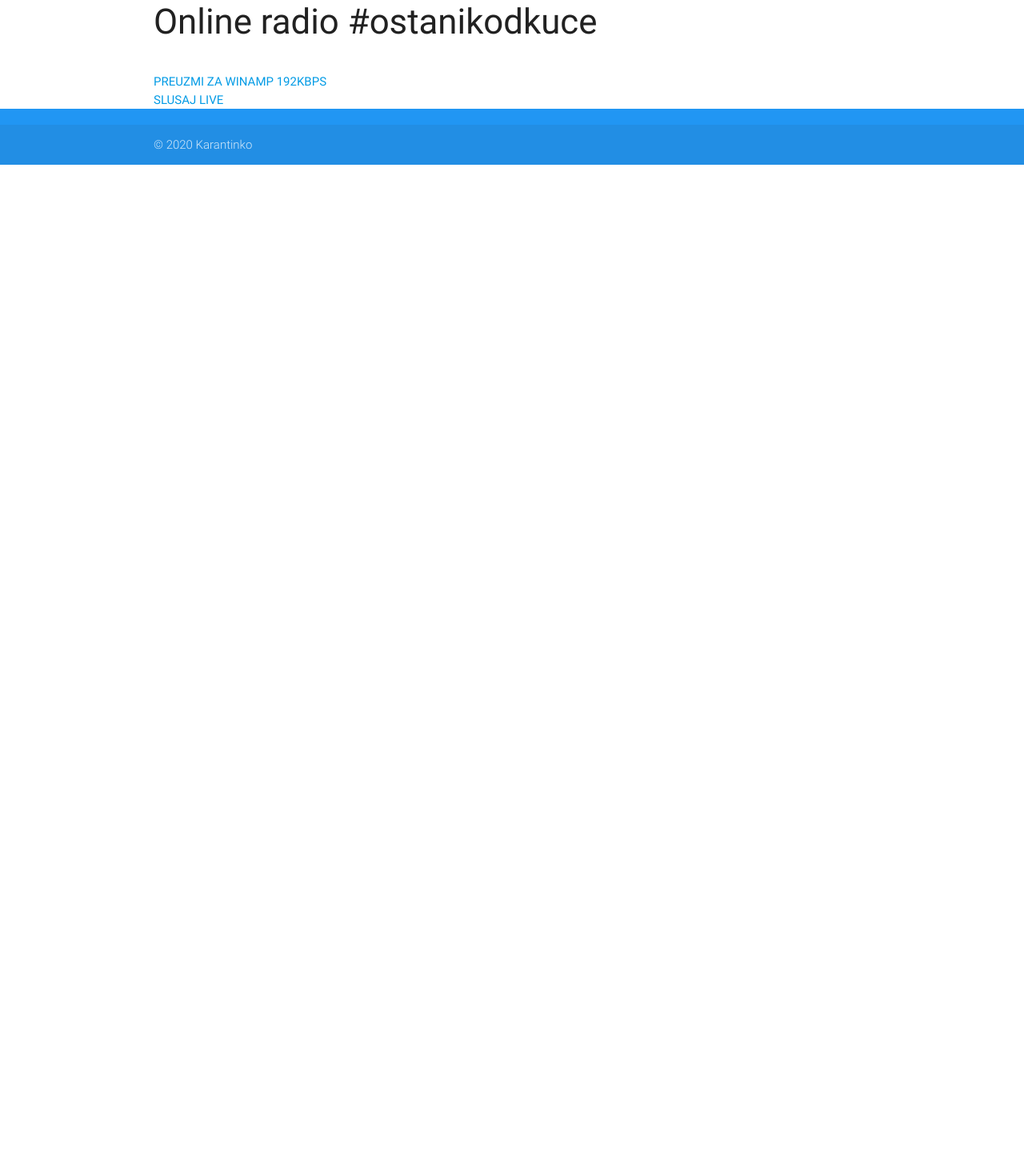
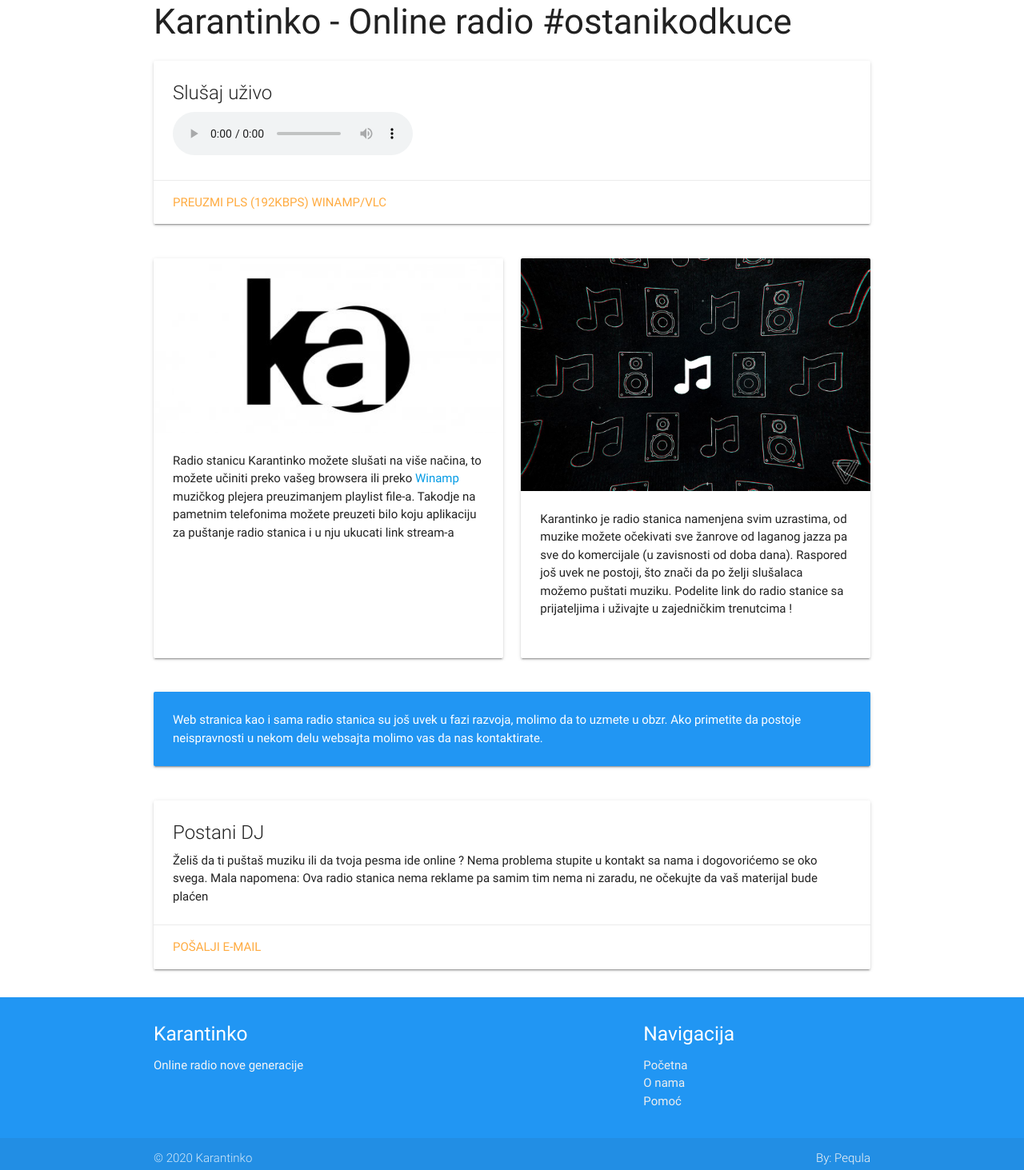
Before and after one commit to Pequla/pequla.github.io, a plain HTML site: page karantinko/index.html in a window 1280 px wide. Shown: the part 83-1546 px from the top of the page at 80% size. Before the commit the page ends 800 px from the top, so only its background shows below. Drawn offline with nearby package versions, Linux system fonts and the light colour scheme.

Commit message:
Updated Karantinko

```diff
--- a/karantinko/index.html
+++ b/karantinko/index.html
@@ -2,11 +2,11 @@
 <html>
 	<head>
 		<meta charset="UTF-8"/>
-		<meta name="description" content=""/>
-		<meta name="keywords" content=""/>
+		<meta name="description" content="Karantinko je internet radio stanica nove generacije, mi nemamo reklame što znači da slušate samo kvalitetnu muzku 24/7"/>
+		<meta name="keywords" content="online, radio, karantinko, ostanikodkuce"/>
 		<meta name="author" content="Petar Kresoja"/>
 		<meta name="viewport" content="width=device-width, initial-scale=1.0"/>
-		<title>Karantinko</title>
+		<title>Početna :: Karantinko</title>
 		<link rel="icon" href="img/favicon.ico" type="image/x-icon"/>
 		<link href="https://fonts.googleapis.com/icon?family=Material+Icons" rel="stylesheet"/>
 		<link rel="stylesheet" href="https://cdnjs.cloudflare.com/ajax/libs/materialize/0.100.2/css/materialize.min.css"/>
@@ -16,23 +16,98 @@
 		<nav>
 			<div class="nav-wrapper blue">
 				<a href="#" class="brand-logo">Karantinko</a>
+				<ul id="nav-mobile" class="right hide-on-med-and-down">
+					<li class="active"><a href="#">Početna</a></li>
+					<li><a href="#">O nama</a></li>
+					<li><a href="#">Pomoć</a></li>
+				</ul>
 			</div>
 		</nav>
 		<div class="container">
-			<h3 class="title">Online radio #ostanikodkuce</h3>
-			<audio>
-				<source src="http://karantinko.ddns.net:8000" type="audio/mpeg">
-				Your browser does not support the audio element.
-			</audio>
-			<br/>
-			<a href="files/KARANTINKO.pls">PREUZMI ZA WINAMP 192KBPS</a>
-			<br/>
-			<a href="http://karantinko.ddns.net:8000/;?type=http&nocache=12.pls">SLUSAJ LIVE</a>
+			<h3>Karantinko - Online radio #ostanikodkuce</h3>
+			<div class="row">
+				<div class="col s12">
+					<div class="card horizontal">
+						<div class="card-stacked">
+							<div class="card-content">
+								<span class="card-title">Slušaj uživo</span>
+								<audio controls>
+									<source src="http://petarproxy.ddns.net:8000/;?type=http&nocache=12" type="audio/mpeg">
+								</audio>
+							</div>
+							<div class="card-action">
+								<a href="files/KARANTINKO.pls">Preuzmi PLS (192kbps) Winamp/VLC</a>
+							</div>
+						</div>
+					</div>
+				</div>
+			</div>
+			<div class="row">
+				<div class="col s6">
+					<div class="card large">
+						<div class="card-image">
+							<img src="img/pic1.jpg" alt="logo"/>
+						</div>
+						<div class="card-content">
+							<p>Radio stanicu Karantinko možete slušati na više načina, to možete učiniti preko vašeg browsera ili preko <a href="#">Winamp</a> muzičkog plejera preuzimanjem playlist file-a. Takodje na pametnim telefonima možete preuzeti bilo koju aplikaciju za puštanje radio stanica i u nju ukucati link stream-a</p>
+						</div>
+					</div>
+				</div>
+				<div class="col s6">
+					<div class="card large">
+						<div class="card-image">
+							<img src="img/pic2.jpg" alt="radiologo"/>
+						</div>
+						<div class="card-content">
+							<p>Karantinko je radio stanica namenjena svim uzrastima, od muzike možete očekivati sve žanrove od laganog jazza pa sve do komercijale (u zavisnosti od doba dana). Raspored još uvek ne postoji, što znači da po želji slušalaca možemo puštati muziku. Podelite link do radio stanice sa prijateljima i uživajte u zajedničkim trenutcima !</p>
+						</div>
+					</div>
+				</div>
+			</div>
+			<div class="row">
+				<div class="col s12">
+					<div class="card-panel blue">
+						<span class="white-text">Web stranica kao i sama radio stanica su još uvek u fazi razvoja, molimo da to uzmete u obzr. Ako primetite da postoje neispravnosti u nekom delu websajta molimo vas da nas kontaktirate.</span>
+					</div>
+				</div>
+			</div>
+			<div class="row">
+				<div class="col s12">
+					<div class="card horizontal">
+						<div class="card-stacked">
+							<div class="card-content">
+								<span class="card-title">Postani DJ</span>
+								<p>Želiš da ti puštaš muziku ili da tvoja pesma ide online ? Nema problema stupite u kontakt sa nama i dogovorićemo se oko svega. Mala napomena: Ova radio stanica nema reklame pa samim tim nema ni zaradu, ne očekujte da vaš materijal bude plaćen</p>
+							</div>
+							<div class="card-action">
+								<a href="mailto:freego146@gmail.com?subject=DJ PRIJAVA">Pošalji e-mail</a>
+							</div>
+						</div>
+					</div>
+				</div>
+			</div>
 		</div>
 		<footer class="page-footer blue">
+			<div class="container">
+				<div class="row">
+					<div class="col l6 s12">
+						<h5 class="white-text">Karantinko</h5>
+						<p class="grey-text text-lighten-4">Online radio nove generacije</p>
+					</div>
+					<div class="col l4 offset-l2 s12">
+						<h5 class="white-text">Navigacija</h5>
+						<ul>
+							<li><a class="grey-text text-lighten-3" href="#">Početna</a></li>
+							<li><a class="grey-text text-lighten-3" href="#">O nama</a></li>
+							<li><a class="grey-text text-lighten-3" href="#">Pomoć</a></li>
+						</ul>
+					</div>
+				</div>
+			</div>
 			<div class="footer-copyright">
 				<div class="container">
 					© 2020 Karantinko
+					<a class="grey-text text-lighten-4 right" href="https://pequla.github.io/">By: Pequla</a>
 				</div>
 			</div>
         </footer>
```
Also changed, not shown: karantinko/img/pic1.jpg (added), karantinko/img/pic2.jpg (added), 1 other file.
